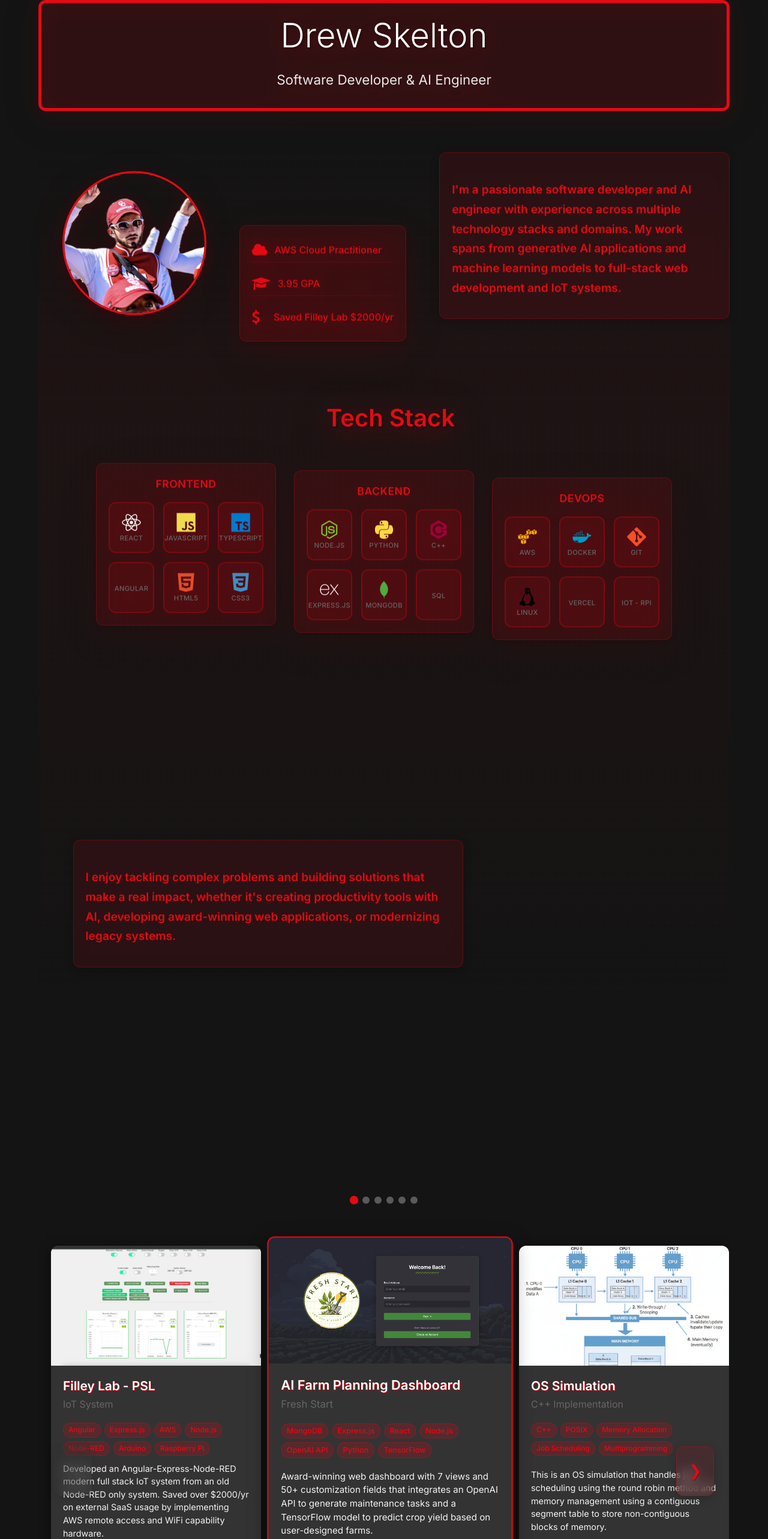
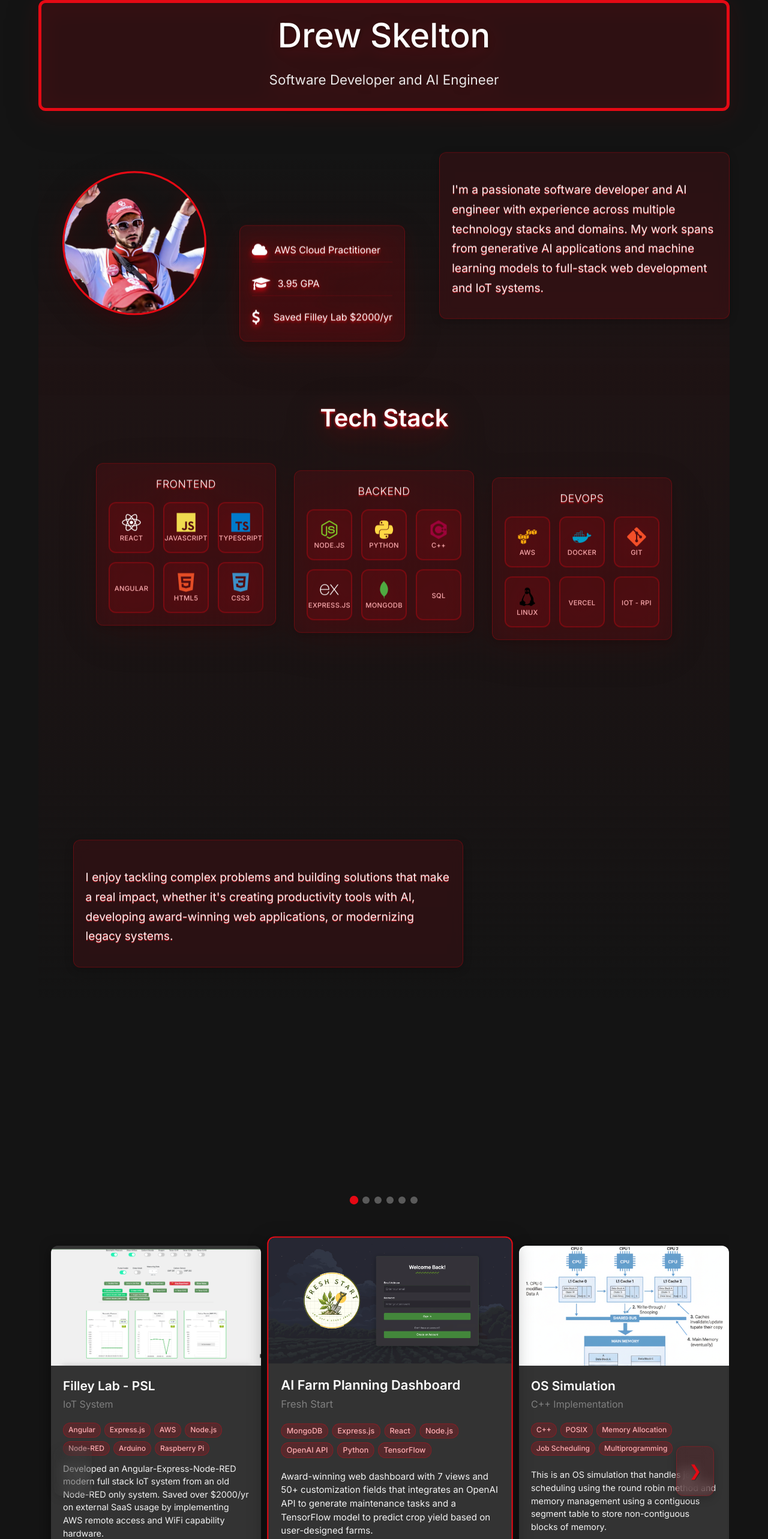
Before and after one commit to DrewSkelton/Portfolio, a React (Create React App) app: page / in a window 1280 px wide. Shown: the top 2566 px of the page at 60% size. Built offline with nearby package versions, Linux system fonts and the light colour scheme; the HTML template or start-up script is replaced by a standard one.

Commit message:
font changes shout out dad

```diff
--- a/src/App.css
+++ b/src/App.css
@@ -35,7 +35,7 @@
 
 .app-header h1 {
   font-size: 3.5rem;
-  font-weight: 350;
+  font-weight: 450;
   margin-bottom: 10px;
   text-shadow: 2px 2px 4px rgba(0, 0, 0, 0.3);
 }
@@ -110,22 +110,20 @@
 .tech-stack-title {
     position: absolute;
   top: -20px;
-  left: 40%;
-  transform: translateX(-50%);
-  color: var(--netflix-red);
-  text-shadow: 2px 2px 4px rgba(0, 0, 0, 0.5);
+  left: 38.9%;
+  color: var(--netflix-white);
+  text-shadow: 0 2px 4px var(--netflix-red);
   font-size: 2.5rem;
   font-weight: 600;
   margin: 0;
-  text-shadow: 2px 2px 4px rgba(0, 0, 0, 0.5);
   z-index: 20;
+
 }
 
 .about-title {
   position: absolute;
   top: -50px;
   left: 46.75%;
-  transform: translateX(-50%);
   color: var(--netflix-red);
   text-shadow: 2px 2px 4px rgba(0, 0, 0, 0.5);
   font-size: 2.5rem;
@@ -160,12 +158,13 @@
   backdrop-filter: blur(10px);
   box-shadow: 0 4px 15px rgba(0, 0, 0, 0.2);
   max-width: 650px;
+
+
 }
 
 .text-card p {
   font-size: 1rem;
   line-height: 1.6;
-  color: var(--netflix-hover);
   margin: 0;
 }
 
@@ -197,15 +196,18 @@
 
 .achievement-item i {
   font-size: 1.5rem;
-  color: var(--netflix-red);
+  color: var(--netflix-white);
+  text-shadow: 0 4px 8px var(--netflix-red);
+
   min-width: 24px;
 }
 
 .achievement-item span {
   font-size: 1rem;
-  font-weight: 500;
+  font-weight: 400;
   line-height: 1.4;
-  color: var(--netflix-red);
+  text-shadow: 0 2px 4px var(--netflix-red);
+
 
 }
 
@@ -326,8 +328,8 @@
 }
 
 .about-me p:last-of-type {
-  font-weight: 600;
-  color: var(--netflix-red);
+  font-weight: 400;
+  text-shadow: 0 1px 1px var(--netflix-red);
   font-size: 1.2rem;
   margin-top: 25px;
   margin-bottom: 15px;
@@ -345,9 +347,11 @@
 }
 
 .category-title {
-  color: var(--netflix-red);
+  color: var(--netflix-white);
+  text-shadow: 0 2px 2px var(--netflix-red);
+
   font-size: 1.1rem;
-  font-weight: 600;
+  font-weight: 200;
   margin-bottom: 15px;
   text-align: center;
   letter-spacing: 0.5px;
@@ -389,7 +393,7 @@
 
 .tech-label {
   font-size: 0.7rem;
-  color: var(--netflix-light-gray);
+  color: var(--tech-tag);
   font-weight: 500;
   text-transform: uppercase;
   letter-spacing: 0.3px;
@@ -515,7 +519,6 @@
   }
 
   .tech-stack-title {
-    margin-left: 14%; /* Move title more to the right */
   }
 
   .tech-group-container {
--- a/src/App.js
+++ b/src/App.js
@@ -88,7 +88,7 @@ function App() {
       <header className="app-header">
         <div className="header-content">
           <h1>Drew Skelton</h1>
-          <p>Software Developer & AI Engineer</p>
+          <p>Software Developer and AI Engineer</p>
 
 
         </div>
--- a/src/components/NetflixCarousel.css
+++ b/src/components/NetflixCarousel.css
@@ -16,7 +16,7 @@
 .carousel-header h3 {
   font-size: 1.5rem;
   font-weight: 600;
-  color: var(--netflix-red);
+  color: var(--netflix-light-gray);
 }
 
 .carousel-controls {
@@ -359,7 +359,6 @@
   font-size: 1.3rem;
   font-weight: 600;
   color: var(--netflix-white);
-  text-shadow: 1px 1px 1px var(--netflix-red);
   margin-bottom: 5px;
   line-height: 1.3;
 }
@@ -381,7 +380,7 @@
 
 .tech-tag {
   background-color: rgba(229, 9, 20, 0.2);
-  color: var(--netflix-red);
+  color: var(--tech-tag);
   padding: 4px 8px;
   border-radius: 12px;
   font-size: 0.75rem;
@@ -445,19 +444,21 @@
 
 .project-link.github {
   background-color: transparent;
-  color: var(--netflix-red);
-  border: 2px solid var(--netflix-red);
+  color: var(--netflix-white);
+
+  border: 2px solid var(--netflix-white);
 }
 
 .project-link.github:hover {
-  background-color: var(--netflix-red);
+  background-color: var(--netflix-hover);
   color: var(--netflix-dark);
 }
 
 
 
 .project-link.devpost:hover {
-  background-color: #004080;
+  background-color: var(--netflix-light-gray);
+
   transform: translateY(-2px);
 }
 
--- a/src/index.css
+++ b/src/index.css
@@ -8,11 +8,12 @@
   --netflix-red: #e50914;
   --netflix-dark: #141414;
   --netflix-gray: #333333;
-  --netflix-light-gray: #666666;
+  --netflix-light-gray: #7f7f7f;
   --netflix-white: #ffffff;
   --netflix-hover: #f3f3f3;
   --shadow: 0 4px 20px rgba(0, 0, 0, 0.5);
   --shadow-hover: 0 8px 30px rgba(0, 0, 0, 0.7);
+  --tech-tag: #ffadb1;
 }
 
 body {
```
